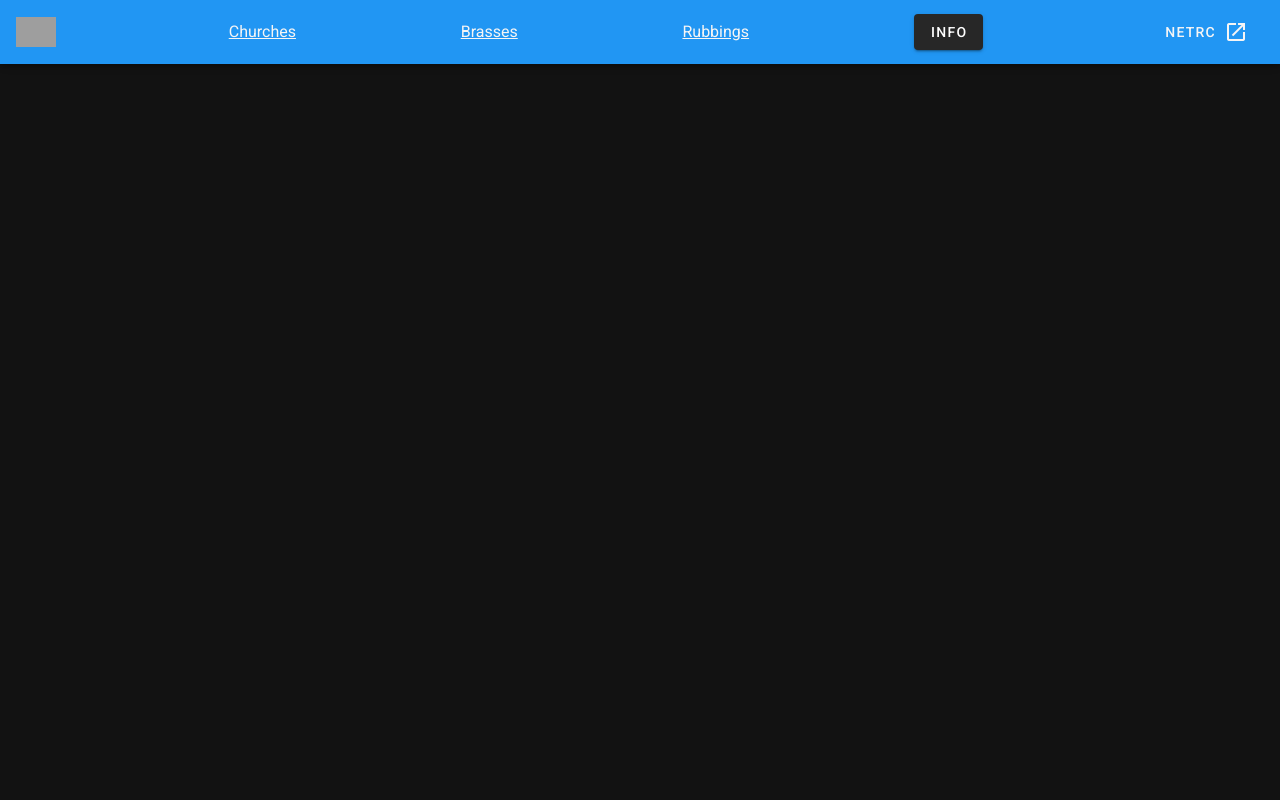
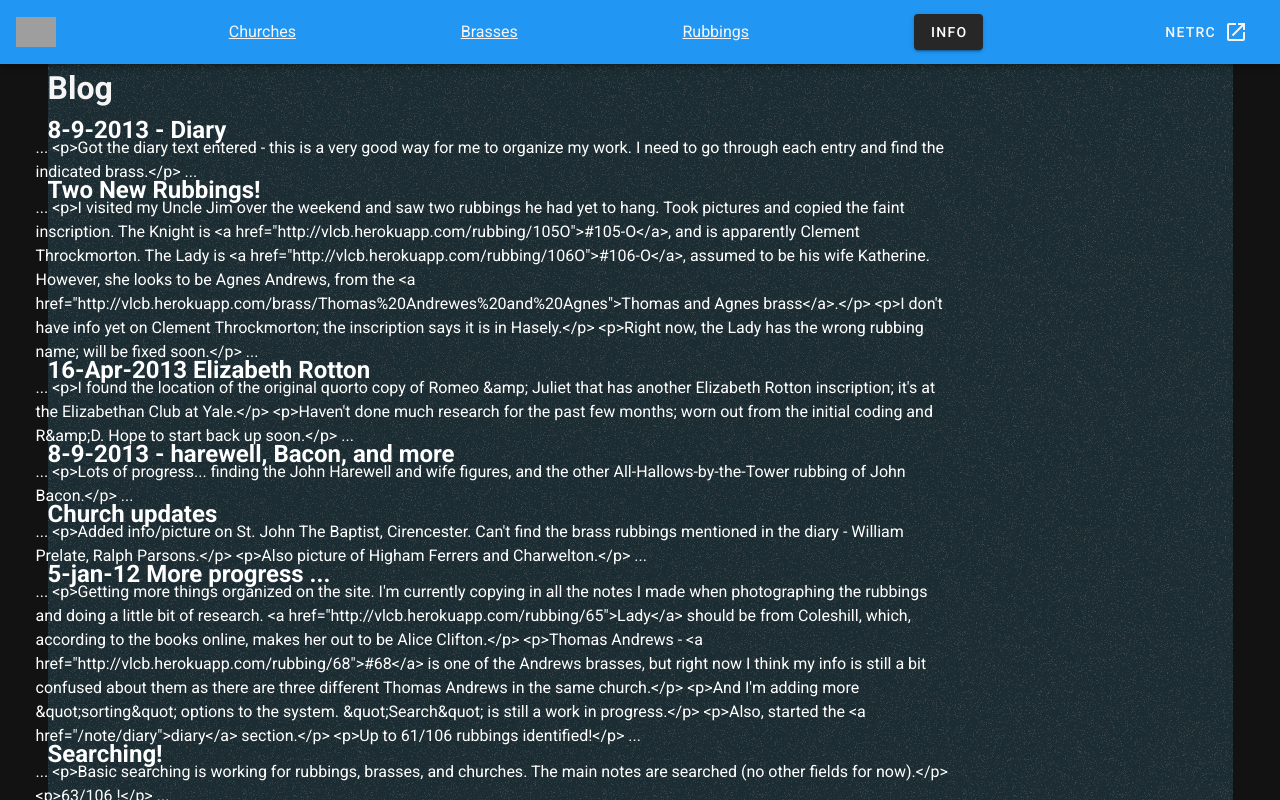
Before and after one commit to netrc/vlcb21, a Vue app: page /blog in a window 1280 px wide. Shown: the top 800 px of the page. Built offline with nearby package versions, Linux system fonts and the light colour scheme; grey boxes are pictures that could not be loaded.

Commit message:
blog page added (not sorted)

```diff
--- a/src/App.vue
+++ b/src/App.vue
@@ -34,11 +34,8 @@
           </v-btn>
         </template>
         <v-list dense>
-          <v-list-item router to="/testpage">
-            <v-list-item-title>
-              Test page
-            </v-list-item-title>
-          </v-list-item>
+          <v-list-item router to="/blog"> <v-list-item-title> Blog </v-list-item-title> </v-list-item>
+          <v-list-item router to="/testpage"> <v-list-item-title> Test page </v-list-item-title> </v-list-item>
         </v-list>
       </v-menu>
       <v-spacer></v-spacer>
--- /dev/null
+++ b/src/components/Blog.vue
@@ -0,0 +1,50 @@
+<template>
+ <v-container class="ctest">
+  <v-row>
+  <h1> Blog </h1>
+  </v-row>
+    <v-row >
+
+      <v-col class="mb-1" cols="9">
+        <v-row v-for="b in blogEntries" :key="b.title" >
+        <h2> {{ b.title }} </h2>
+          <v-row>
+          ... {{ b.mdtext | mdRender }} ...
+          </v-row>
+        </v-row>
+      </v-col>
+
+    </v-row>
+  </v-container>
+</template>
+
+<script>
+const vlcb = require('../vlcb.js')
+const md = require('markdown-it')()
+
+
+  export default {
+    name: 'Blog',
+
+    data: () => ({
+      blogEntries: vlcb.notes.categoryIs('blog'),
+    }),
+    filters: {
+      mdRender: function(t) {
+        return md.render(t)
+      }
+    }
+  }
+</script>
+<style scoped>
+.ctest {
+  background-image: url('../assets/bg-charcoalPaper.png');
+  background-repeat: repeat;
+}
+h1,p,button {
+  color: WhiteSmoke !important;
+}
+h1 {
+
+}
+</style>
--- a/src/main.js
+++ b/src/main.js
@@ -7,6 +7,7 @@ import Home from './components/Home';
 import Churches from './components/Churches';
 import Brasses from './components/Brasses';
 import Rubbings from './components/Rubbings';
+import Blog from './components/Blog';
 import Testpage from './components/Testpage';
 
 Vue.config.productionTip = false
@@ -19,6 +20,7 @@ const routes = [
   { path: '/churches', component: Churches },
   { path: '/brasses', component: Brasses },
   { path: '/rubbings', component: Rubbings },
+  { path: '/blog', component: Blog },
   { path: '/testpage', component: Testpage },
 ]
 
```
Also changed, not shown: src/vlcb.js.
